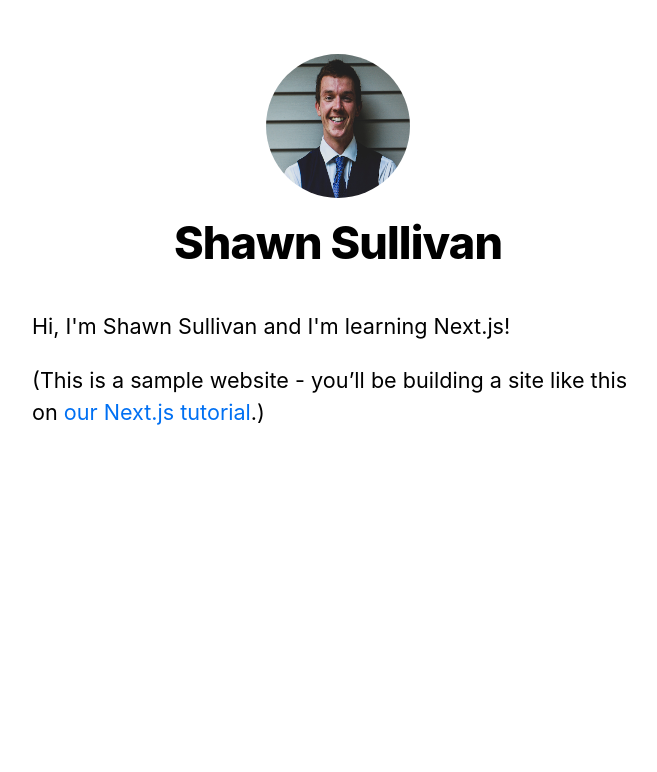
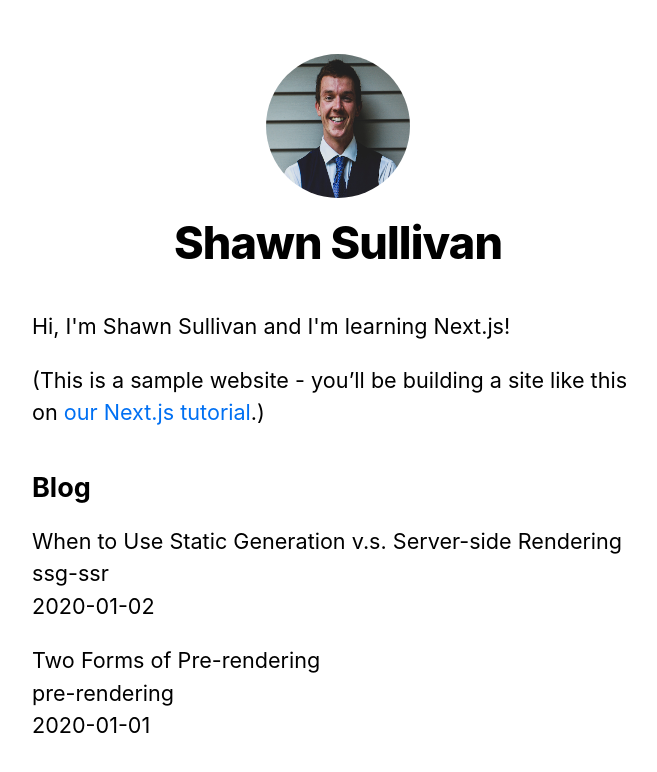
Before and after one commit to shawnsull3/nextjs-blog, a Next.js app: page / in a window 1280 px wide. Shown: the top 772 px of the page, without its empty margins (302-959 px from the left). Built offline with nearby package versions, Linux system fonts and the light colour scheme.

Commit message:
Fetch post data for static rendering

```diff
--- a/pages/index.js
+++ b/pages/index.js
@@ -1,8 +1,18 @@
 import Head from 'next/head'
 import Layout, { siteTitle } from '../components/layout'
 import utilStyles from '../styles/utils.module.css'
+import { getSortedPostsData } from '../lib/posts'
 
-export default function Home() {
+export async function getStaticProps() {
+  const allPostsData = getSortedPostsData()
+  return {
+    props: {
+      allPostsData
+    }
+  }
+}
+
+export default function Home({ allPostsData }) {
   return (
     <Layout home>
       <Head>
@@ -15,6 +25,21 @@
           <a href="https://nextjs.org/learn">our Next.js tutorial</a>.)
         </p>
       </section>
+
+      <section className={`${utilStyles.headingMd} ${utilStyles.padding1px}`}>
+        <h2 className={utilStyles.headingLg}>Blog</h2>
+        <ul className={utilStyles.list}>
+          {allPostsData.map(({ id, date, title }) => (
+            <li className={utilStyles.listItem} key={id}>
+              {title}
+              <br />
+              {id}
+              <br />
+              {date}
+            </li>
+          ))}
+        </ul>
+      </section>
     </Layout>
   )
 }
```
